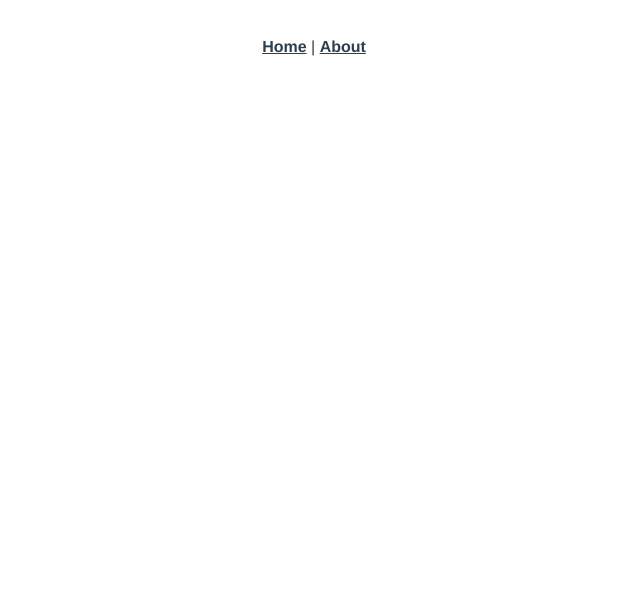
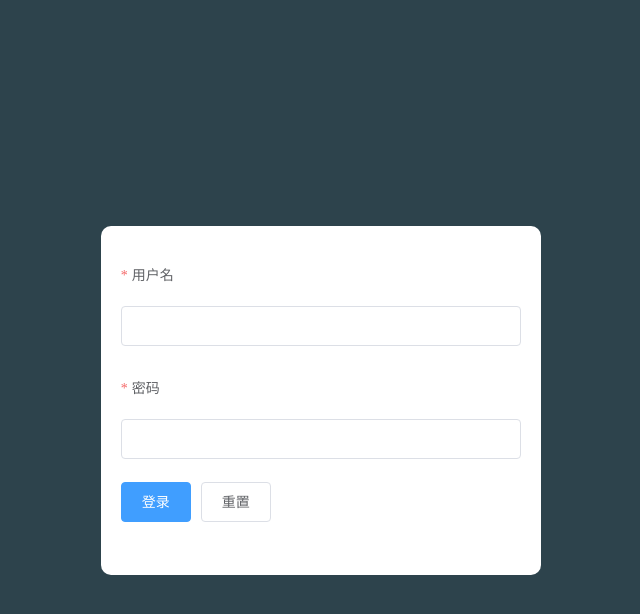
Before and after one commit to x-XuNuo/xiangmu, a Vue app: page /#/login in a window 1280 px wide. Shown: the top 614 px of the page, without its empty margins (326-966 px from the left). Built offline with nearby package versions, Linux system fonts and the light colour scheme.

Commit message:
登录功能完成

```diff
--- a/src/App.vue
+++ b/src/App.vue
@@ -1,29 +1,11 @@
 <template>
   <div id="app">
-    <div id="nav">
-      <router-link to="/">Home</router-link> |
-      <router-link to="/about">About</router-link>
-    </div>
     <router-view />
   </div>
 </template>
 
 <style lang="less">
-#app {
-  font-family: "Avenir", Helvetica, Arial, sans-serif;
-  -webkit-font-smoothing: antialiased;
-  -moz-osx-font-smoothing: grayscale;
-  text-align: center;
-  color: #2c3e50;
-}
-#nav {
-  padding: 30px;
-  a {
-    font-weight: bold;
-    color: #2c3e50;
-    &.router-link-exact-active {
-      color: #42b983;
-    }
+  #app{
+    height: 100%;
   }
-}
 </style>
--- /dev/null
+++ b/src/assets/css/index.css
@@ -0,0 +1,5 @@
+html,body{
+  height: 100%;
+  margin: 0;
+  padding: 0;
+}
--- a/src/router.js
+++ b/src/router.js
@@ -1,24 +1,23 @@
 import Vue from "vue";
 import Router from "vue-router";
-import Home from "./views/Home.vue";
+import Login from "./views/Login.vue"
+import Home from "./views/Home.vue"
 
 Vue.use(Router);
 
 export default new Router({
   routes: [
     {
-      path: "/",
-      name: "home",
-      component: Home
+      path : "/",
+      component : Login
     },
     {
-      path: "/about",
-      name: "about",
-      // route level code-splitting
-      // this generates a separate chunk (about.[hash].js) for this route
-      // which is lazy-loaded when the route is visited.
-      component: () =>
-        import(/* webpackChunkName: "about" */ "./views/About.vue")
+      path : "/login",
+      component : Login
+    },
+    {
+      path : "/home",
+      component : Home
     }
   ]
 });
--- a/src/views/About.vue
+++ /dev/null
@@ -1,5 +0,0 @@
-<template>
-  <div class="about">
-    <h1>This is an about page</h1>
-  </div>
-</template>
--- a/src/views/Home.vue
+++ b/src/views/Home.vue
@@ -1,18 +1,5 @@
 <template>
-  <div class="home">
-    <img alt="Vue logo" src="../assets/logo.png" />
-    <HelloWorld msg="Welcome to Your Vue.js App" />
+  <div>
+    1111
   </div>
 </template>
-
-<script>
-// @ is an alias to /src
-import HelloWorld from "@/components/HelloWorld.vue";
-
-export default {
-  name: "home",
-  components: {
-    HelloWorld
-  }
-};
-</script>
--- /dev/null
+++ b/src/views/Login.vue
@@ -0,0 +1,118 @@
+<template>
+  <!-- el-row 这个组件就相当于是一个div，这个组件是用来做布局的 -->
+  <!-- type 是布局模式，可以是flex -->
+  <!-- justify 是用来设置水平对齐的方式的 -->
+  <el-row type="flex" class="row-bg" justify="center" align="middle">
+    <!-- el-col 布局组件 列组件 -->
+    <!-- span 属性是用来设置当前列所占的格数的 -->
+    <el-col :xs="14" :sm="12" :md="10" :lg="8" :xl="6">
+      <el-form
+        ref="loginForm"
+        :rules="formRules"
+        :model="form"
+        class="login-form"
+        label-position="top"
+        label-width="80px"
+      >
+        <el-form-item label="用户名" prop="username">
+          <el-input v-model="form.username"></el-input>
+        </el-form-item>
+        <el-form-item label="密码" prop="password">
+          <el-input v-model="form.password"></el-input>
+        </el-form-item>
+        <el-form-item>
+          <el-button type="primary" @click="submitForm('loginForm')">登录</el-button>
+          <el-button @click="resetForm('loginForm')">重置</el-button>
+        </el-form-item>
+      </el-form>
+    </el-col>
+  </el-row>
+</template>
+
+<script>
+// 要实现表单校验：
+// 1. 先给数据中添加一个校验规则对象
+// 2. rules: {表单绑定的数据的名称: [{required: true, message: "提示信息", trigger: "触发校验的时机blur change"}]}
+// 3. 需要把这个校验规则对象绑定到el-form组件上 :rules="校验规则则对象"
+// 4. 需要给每一项被校验的el-form-item组件添加 prop属性 属性值就是 绑定的数据的名称
+
+import axios from "axios";
+
+export default {
+  data() {
+    return {
+      form: {
+        username: "",
+        password: ""
+      },
+      formRules: {
+        username: [
+          {
+            required: true,
+            message: "请输入用户名",
+            trigger: "blur"
+          },
+          {
+            min: 5,
+            max: 15,
+            message: "用户名长度在 5 到 15 个字符",
+            trigger: "change"
+          }
+        ],
+        password: [
+          {
+            required: true,
+            message: "请输入密码",
+            trigger: "blur"
+          },
+          {
+            min: 6,
+            max: 10,
+            message: "密码长度在 6 到 10 个字符",
+            trigger: "change"
+          }
+        ]
+      }
+    };
+  },
+  methods: {
+    submitForm(formName) {
+
+      this.$refs[formName].validate(valid => {
+
+        if (valid) {
+
+          axios({
+            url : "http://localhost:8888/api/private/v1/login",
+            method : "post",
+            data : this.form
+          }).then(({data : {data,meta}}) =>{
+            if(meta.status == 200){
+              // localStorage.setItem("token", data.token);
+              this.$router.push("/home")
+            }
+          });
+        } else {
+          return false;
+        }
+      });
+    },
+    resetForm(formName) {
+      this.$refs[formName].resetFields();
+    }
+  }
+};
+</script>
+
+<style>
+.row-bg {
+  height: 100%;
+  background-color: #2d434c;
+}
+.login-form {
+  background-color: #fff;
+  border-radius: 10px;
+  padding: 30px 20px;
+  min-width: 400px;
+}
+</style>
```
Also changed, not shown: package.json (+9 -2 lines), src/main.js (+10 -0 lines), 1 other file (tests, documents, lock files or other folders).
